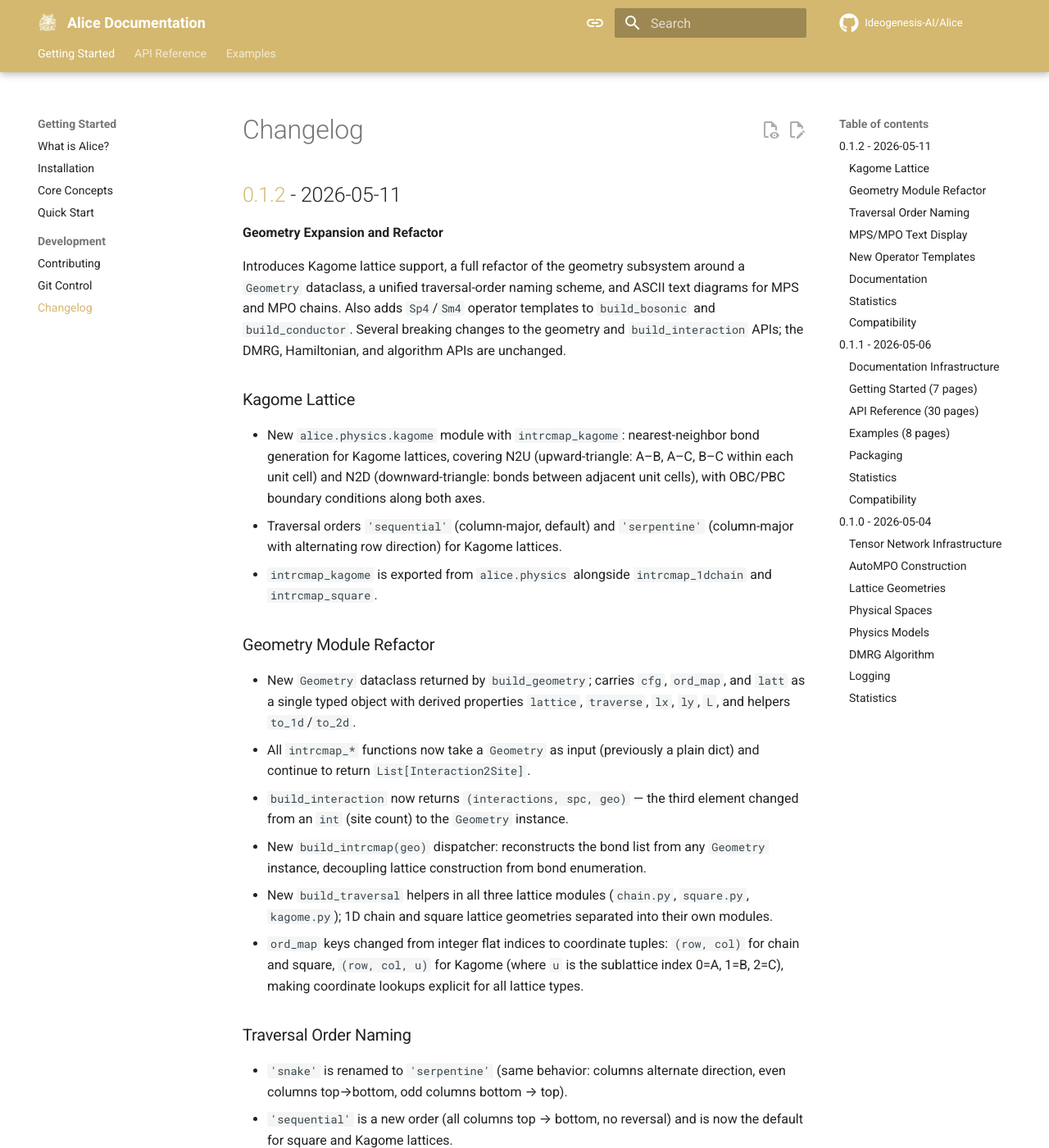
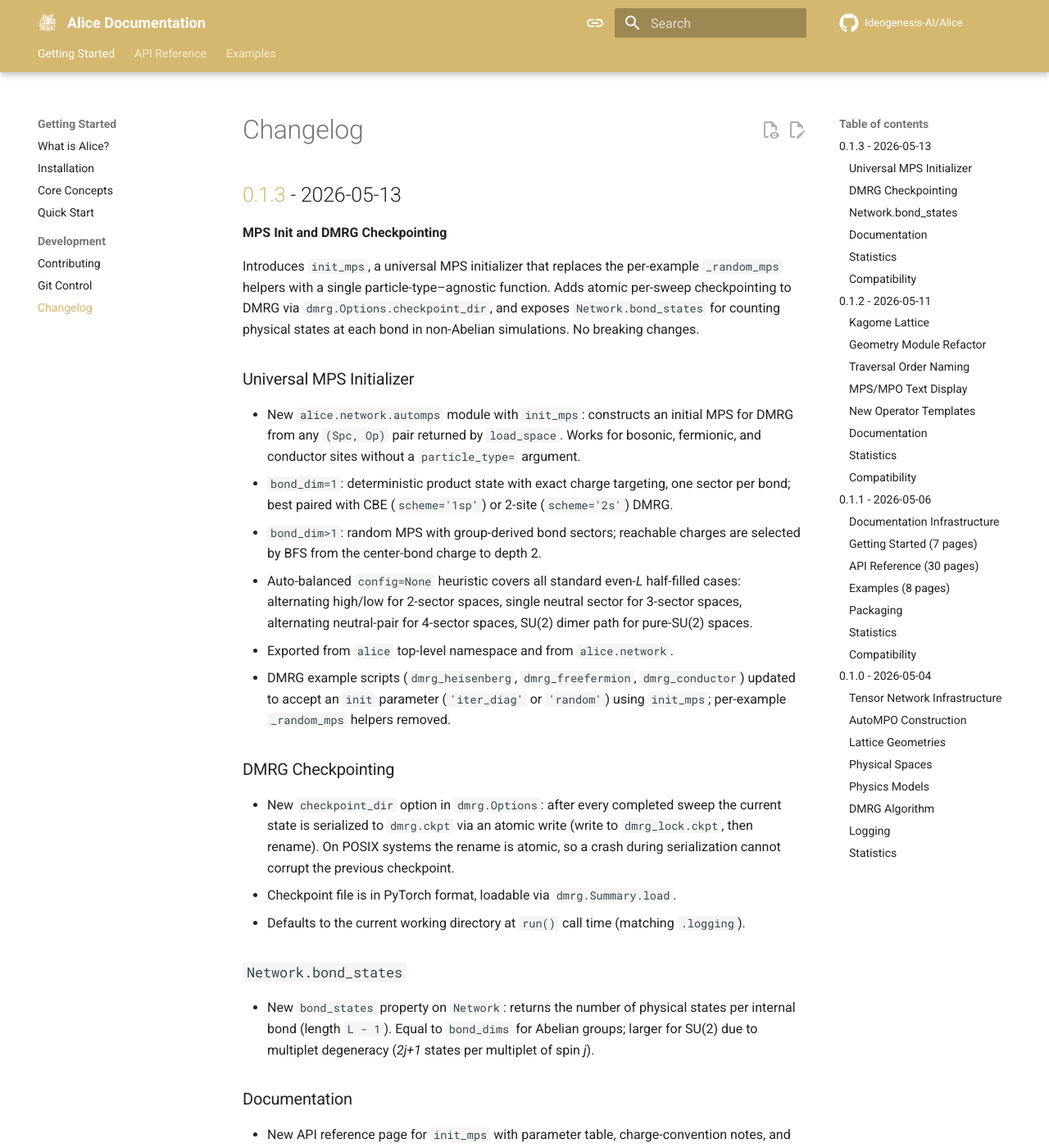
Before and after one commit to Ideogenesis-AI/Alice, an MkDocs documentation site: the page built from docs/getting-started/changelog.md, in a window 1280 px wide and 1400 px high. Shown: the whole window at 82% size. Built offline with MkDocs 1.6.1 and Material for MkDocs 9.7.7, drawn with Linux system fonts in a browser that asks for light colours; comment, search, counter and statistics services are not loaded; some of the changed text lies outside the part shown.

Commit message:
Update changelog for version 0.1.3, introducing universal MPS initializer and DMRG checkpointing features
Added `init_mps` function for flexible MPS construction, enhanced `dmrg.Options` with checkpointing capabilities, and included new `bond_states` property in `Network`. Updated documentation and quick-start guide to reflect these changes, ensuring backward compatibility with previous versions.

```diff
--- a/docs/getting-started/changelog.md
+++ b/docs/getting-started/changelog.md
@@ -1,4 +1,67 @@
 # Changelog
+
+## [0.1.3] - 2026-05-13
+
+**MPS Init and DMRG Checkpointing**
+
+Introduces `init_mps`, a universal MPS initializer that replaces the per-example
+`_random_mps` helpers with a single particle-type–agnostic function. Adds atomic
+per-sweep checkpointing to DMRG via `dmrg.Options.checkpoint_dir`, and exposes
+`Network.bond_states` for counting physical states at each bond in non-Abelian
+simulations. No breaking changes.
+
+### Universal MPS Initializer
+
+- New `alice.network.automps` module with `init_mps`: constructs an initial MPS for
+  DMRG from any `(Spc, Op)` pair returned by `load_space`. Works for bosonic,
+  fermionic, and conductor sites without a `particle_type=` argument.
+- `bond_dim=1`: deterministic product state with exact charge targeting, one sector per
+  bond; best paired with CBE (`scheme='1sp'`) or 2-site (`scheme='2s'`) DMRG.
+- `bond_dim>1`: random MPS with group-derived bond sectors; reachable charges are
+  selected by BFS from the center-bond charge to depth 2.
+- Auto-balanced `config=None` heuristic covers all standard even-*L* half-filled cases:
+  alternating high/low for 2-sector spaces, single neutral sector for 3-sector spaces,
+  alternating neutral-pair for 4-sector spaces, SU(2) dimer path for pure-SU(2) spaces.
+- Exported from `alice` top-level namespace and from `alice.network`.
+- DMRG example scripts (`dmrg_heisenberg`, `dmrg_freefermion`, `dmrg_conductor`)
+  updated to accept an `init` parameter (`'iter_diag'` or `'random'`) using `init_mps`;
+  per-example `_random_mps` helpers removed.
+
+### DMRG Checkpointing
+
+- New `checkpoint_dir` option in `dmrg.Options`: after every completed sweep the
+  current state is serialized to `dmrg.ckpt` via an atomic write (write to
+  `dmrg_lock.ckpt`, then rename). On POSIX systems the rename is atomic, so a crash
+  during serialization cannot corrupt the previous checkpoint.
+- Checkpoint file is in PyTorch format, loadable via `dmrg.Summary.load`.
+- Defaults to the current working directory at `run()` call time (matching `.logging`).
+
+### `Network.bond_states`
+
+- New `bond_states` property on `Network`: returns the number of physical states per
+  internal bond (length `L - 1`). Equal to `bond_dims` for Abelian groups; larger for
+  SU(2) due to multiplet degeneracy (*2j+1* states per multiplet of spin *j*).
+
+### Documentation
+
+- New API reference page for `init_mps` with parameter table, charge-convention notes,
+  and runnable examples; `Network` reference updated with `bond_states`.
+- Quick-start guide updated to use `init_mps` and the `Summary` checkpoint interface.
+
+### Statistics
+
+- **~700 tests** across 22 test modules (up from ~650 / 21 modules in v0.1.2).
+- **16 commits** since v0.1.2.
+- **17 files changed**, 1,319 insertions, 187 deletions.
+- **21 source modules** in three subpackages: `alice.network`, `alice.physics`,
+  `alice.algorithm.dmrg`.
+
+### Compatibility
+
+- **Breaking Changes:** None — fully backward compatible with v0.1.2.
+- **Requirements:** Python ≥ 3.11, PyTorch ≥ 2.5, Nicole ≥ 0.3.6.
+
+---
 
 ## [0.1.2] - 2026-05-11
 
@@ -216,6 +279,7 @@ Initial stable release of Alice.
 - 64 files, ~16,000 lines of code.
 - 16 source modules in three subpackages: `alice.network`, `alice.physics`, `alice.algorithm.dmrg`.
 
+[0.1.3]: https://github.com/Ideogenesis-AI/Alice/releases/tag/v0.1.3
 [0.1.2]: https://github.com/Ideogenesis-AI/Alice/releases/tag/v0.1.2
 [0.1.1]: https://github.com/Ideogenesis-AI/Alice/releases/tag/v0.1.1
 [0.1.0]: https://github.com/Ideogenesis-AI/Alice/releases/tag/v0.1.0
```
